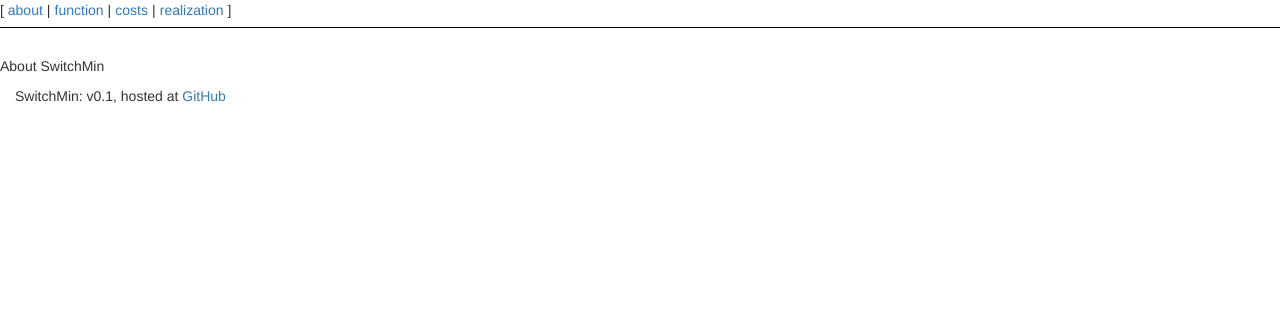
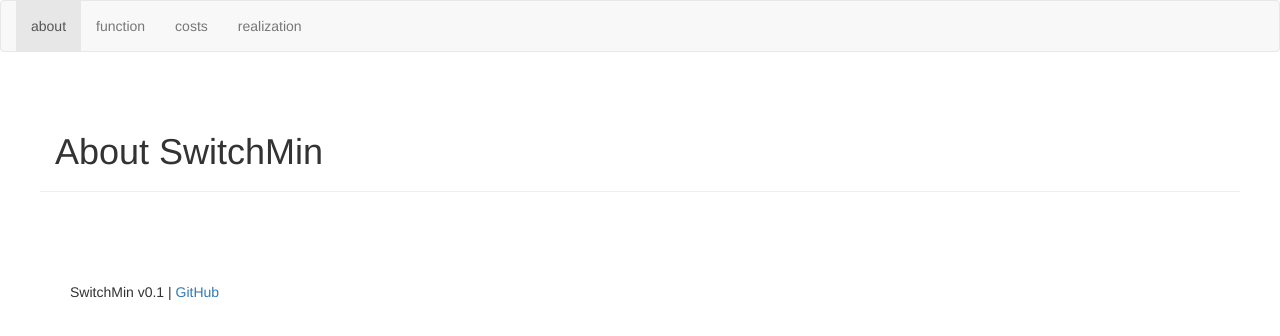
Before and after one commit to double16/switchmin-ng, a website: page app/index.html at #/about in a window 1280 px wide. Drawn offline with nearby package versions, Linux system fonts and the light colour scheme; some packages are replaced by stand-ins of ours; files that its build step writes are made by us from their sources.

```diff
--- a/app/css/app.css
+++ b/app/css/app.css
@@ -1,30 +1,3 @@
-/* app css stylesheet */
-
-.menu {
-  list-style: none;
-  border-bottom: 0.1em solid black;
-  margin-bottom: 2em;
-  padding: 0 0 0.5em;
+.footer {
+    margin-top: 5em;
 }
-
-.menu:before {
-  content: "[";
-}
-
-.menu:after {
-  content: "]";
-}
-
-.menu > li {
-  display: inline;
-}
-
-.menu > li:before {
-  content: "|";
-  padding-right: 0.3em;
-}
-
-.menu > li:nth-child(1):before {
-  content: "";
-  padding: 0;
-}
--- a/app/index.html
+++ b/app/index.html
@@ -11,26 +11,34 @@
   <script src="bower_components/html5-boilerplate/js/vendor/modernizr-2.6.2.min.js"></script>
 </head>
 <body>
-  <div class="container-fluid">
 
-  <div class="row">
-      <ul class="menu">
-        <li><a href="#/about">about</a></li>
-        <li><a href="#/function">function</a></li>
-        <li><a href="#/costs">costs</a></li>
-        <li><a href="#/realization">realization</a></li>
+  <nav class="navbar navbar-default" role="navigation" ng-controller="NavCtrl">
+    <div class="container-fluid">
+      <ul class="nav navbar-nav">
+        <li ng-class="{active: $route.current.activeNav === 'about' }"><a href="#/about">about</a></li>
+        <li ng-class="{active: $route.current.activeNav === 'function' }"><a href="#/function">function</a></li>
+        <li ng-class="{active: $route.current.activeNav === 'costs' }"><a href="#/costs">costs</a></li>
+        <li ng-class="{active: $route.current.activeNav === 'realization' }"><a href="#/realization">realization</a></li>
       </ul>
-  </div>
+    </div>
+  </nav>
 
   <!--[if lt IE 7]>
       <p class="browsehappy">You are using an <strong>outdated</strong> browser. Please <a href="http://browsehappy.com/">upgrade your browser</a> to improve your experience.</p>
   <![endif]-->
 
+  <div class="container">
+
   <div class="row" ng-view></div>
 
-  <div>SwitchMin: v<span app-version></span>, hosted at <a target="_new" href="http://GitHub.com/double16/switchmin-ng">GitHub</a></div>
+  <div class="row footer">
+    <div class="col-xs-12">
+        SwitchMin v<span app-version></span> | <a target="_new" href="http://GitHub.com/double16/switchmin-ng">GitHub</a>
+    </div>
+  </div>
 
   </div>
+
 
   <!-- build:js scripts/vendor.js -->
   <!-- bower:js -->
--- a/app/js/app.js
+++ b/app/js/app.js
@@ -10,9 +10,9 @@
   'switchminapp.controllers'
 ]).
 config(['$routeProvider', function($routeProvider) {
-  $routeProvider.when('/about', {templateUrl: 'partials/about.html', controller: 'MyCtrl1'});
-  $routeProvider.when('/function', {templateUrl: 'partials/function/function.html', controller: 'MyCtrl2'});
-  $routeProvider.when('/costs', {templateUrl: 'partials/optimizer/costs.html', controller: 'MyCtrl2'});
-  $routeProvider.when('/realization', {templateUrl: 'partials/realizer/realization.html', controller: 'MyCtrl2'});
+  $routeProvider.when('/about', {templateUrl: 'partials/about.html', activeNav: 'about', controller: 'MyCtrl1'});
+  $routeProvider.when('/function', {templateUrl: 'partials/function/function.html', activeNav: 'function', controller: 'MyCtrl2'});
+  $routeProvider.when('/costs', {templateUrl: 'partials/optimizer/costs.html', activeNav: 'costs', controller: 'MyCtrl2'});
+  $routeProvider.when('/realization', {templateUrl: 'partials/realizer/realization.html', activeNav: 'realization', controller: 'MyCtrl2'});
   $routeProvider.otherwise({redirectTo: '/about'});
 }]);
--- a/app/js/controllers.js
+++ b/app/js/controllers.js
@@ -3,9 +3,12 @@
 /* Controllers */
 
 angular.module('switchminapp.controllers', [])
-  .controller('MyCtrl1', ['$scope', function($scope) {
+  .controller('NavCtrl', function($scope, $route) {
+      $scope.$route = $route
+  })
+  .controller('MyCtrl1', function($scope) {
 
-  }])
-  .controller('MyCtrl2', ['$scope', function($scope) {
+  })
+  .controller('MyCtrl2', function($scope) {
 
-  }]);
+  });
--- a/app/partials/about.html
+++ b/app/partials/about.html
@@ -1 +1,5 @@
-<p>About SwitchMin</p>
+<div class="row">
+<div class="col-xs-12 page-header">
+    <h1>About SwitchMin</h1>
+</div>
+</div>
```
Also changed, not shown: app/partials/function/function.html (+46 -1 lines), app/partials/optimizer/costs.html (+6 -1 lines), app/partials/realizer/realization.html (+6 -1 lines), README.md.
